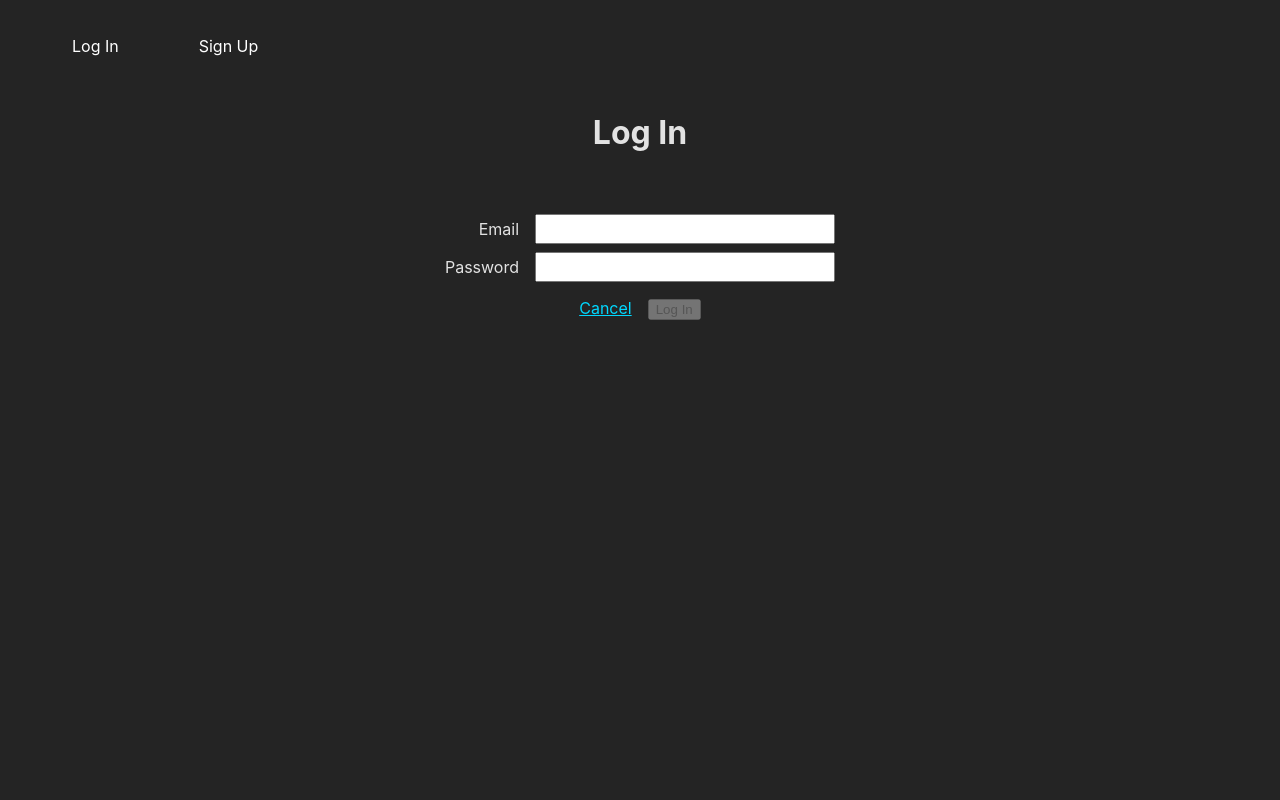
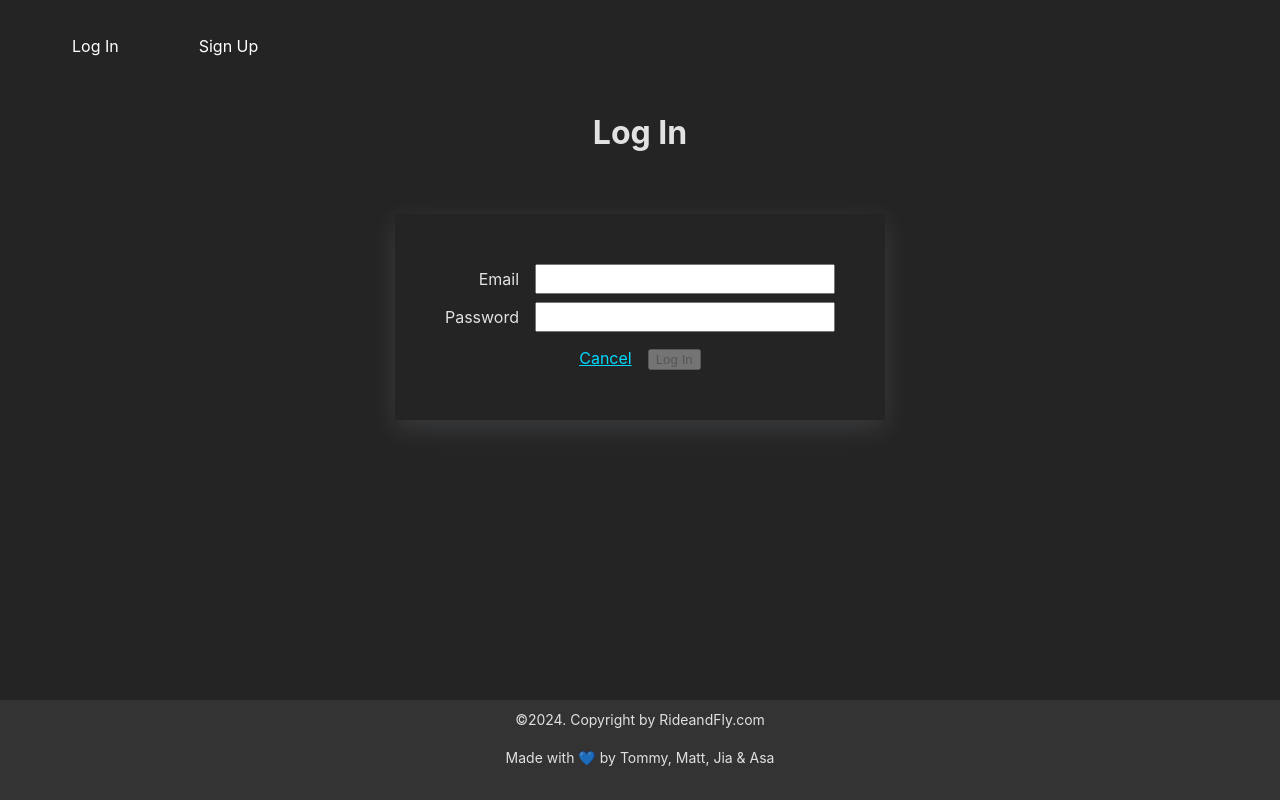
Before and after one commit to muckele/ride-and-fly-front-end, a React (Vite) app: page /auth/login in a window 1280 px wide. Built offline with nearby package versions, Linux system fonts and the light colour scheme; no server answers.

Commit message:
add footer and form css

```diff
--- a/index.html
+++ b/index.html
@@ -2,9 +2,15 @@
 <html lang="en">
   <head>
     <meta charset="UTF-8" />
-    <link rel="icon" type="image/svg+xml" href="/vite.svg" />
     <meta name="viewport" content="width=device-width, initial-scale=1.0" />
-    <title>🚀</title>
+    <link
+    id="favicon"
+    rel="icon"
+    href="./src/assets/icons/airplane.png"
+    type="image/png"
+    sizes="32x32"
+    >
+    <title>Ride & Fly ✈️</title>
   </head>
   <body>
     <div id="root"></div>
--- a/src/App.css
+++ b/src/App.css
@@ -20,6 +20,14 @@ body {
   -webkit-font-smoothing: antialiased;
   -moz-osx-font-smoothing: grayscale;
   -webkit-text-size-adjust: 100%;
+
+  min-height: 100vh;
+
+  display: flex;
+  flex-direction: column;
+  padding:  0;
+  height: 100vh;
+  width: 100%;
 }
 
 a,
@@ -31,3 +39,7 @@ nav > ul {
   margin: 0;
   padding: 16px 32px;
 }
+
+.app-container{
+  text-align: center;
+}
--- a/src/App.jsx
+++ b/src/App.jsx
@@ -16,6 +16,7 @@ import EditPost from './pages/EditPost/EditPost'
 // components
 import NavBar from './components/NavBar/NavBar'
 import ProtectedRoute from './components/ProtectedRoute/ProtectedRoute'
+import Footer from './components/Footer/footer'
 
 // services
 import * as authService from './services/authService'
@@ -66,7 +67,7 @@ function App() {
 }
 
   return (
-    <>
+    <div className='app-container'>
       <NavBar user={user} handleLogout={handleLogout} />
       <Routes>
         <Route path="/" element={<Landing user={user} />} />
@@ -127,7 +128,8 @@ function App() {
           }
         />
       </Routes>
-    </>
+      <Footer />
+    </div>
   )
 }
 
--- /dev/null
+++ b/src/components/Footer/footer.css
@@ -0,0 +1,22 @@
+p{
+  margin-top: -10px;
+  padding: -10px;
+}
+
+
+.footer-container {
+  margin-top: 20px;
+  background-color: #333333;
+  color: rgba(255,255,255,0.85);
+  height: 50px;
+  display:flex;
+  flex-direction: column;
+  justify-content: center;
+  align-items: center;
+  font-size: 14px;
+  padding: 25px 0;
+  position: fixed;
+  bottom: 0;
+  width: 100%;
+  height: 100px;
+}
--- /dev/null
+++ b/src/components/Footer/footer.jsx
@@ -0,0 +1,13 @@
+import './footer.css'
+
+const Footer = () => {
+  return (
+    <div className='footer-container'>
+     <p>©2024. Copyright by RideandFly.com</p> <br/>
+     <p>Made with 💙 by Tommy, Matt, Jia & Asa</p>
+
+    </div>
+  );
+}
+
+export default Footer;
--- a/src/components/NavBar/NavBar.css
+++ b/src/components/NavBar/NavBar.css
@@ -22,3 +22,8 @@ li > a:visited {
   text-decoration: none;
   color: white;
 }
+
+.logo {
+  height: 10%;
+  width: 10%;
+}
--- a/src/components/NavBar/NavBar.jsx
+++ b/src/components/NavBar/NavBar.jsx
@@ -1,12 +1,13 @@
 // npm modules
 import { NavLink } from 'react-router-dom'
 
-//css
+//  css
 import '../NavBar/NavBar.css'
 
 const NavBar = ({ user, handleLogout }) => {
   return (
-    <nav>
+    <nav className='nav-container'>
+
       {user ?
         <ul>
           <li>Welcome, {user.name}</li>
--- a/src/pages/NewPost/NewPost.css
+++ b/src/pages/NewPost/NewPost.css
@@ -0,0 +1,49 @@
+form {
+  box-shadow: rgba(149, 157, 165, 0.2) 0px 8px 24px;
+  padding: 50px;
+}
+
+.form-row {
+  display: flex;
+  align-items: center;
+  margin: 10px;
+}
+
+.newpost-container{
+  height: 100%;
+  display: flex;
+  padding: 28px 21px;
+  align-items: center;
+  flex-direction: column;
+
+}
+
+.newpost-container input, textarea, select{
+  width: 100%;
+  padding: 14px;
+  font-size: 14px;
+  resize: vertical;
+  border-radius: 5px;
+  margin: 7px 0px 14px 0px;
+  border: 3px solid rgb(138,222,255);
+  font-family:  sans-serif;
+}
+
+.newpost-container label {
+  font-weight: 600;
+  margin: 7px 30px 20px 0px;
+}
+
+.newpost-container button {
+  display: inline-block;
+  outline: 0;
+  border: 0;
+  cursor: pointer;
+  background-color: #4299e1;
+  border-radius: 4px;
+  padding: 8px 16px;
+  font-size: 16px;
+  font-weight: 700;
+  color: white;
+  line-height: 26px;
+}
--- a/src/pages/NewPost/NewPost.jsx
+++ b/src/pages/NewPost/NewPost.jsx
@@ -25,8 +25,9 @@ const NewPost = (props) => {
 
 
   return (
-  <main>
+  <main className="newpost-container">
     <form onSubmit={handleSubmit}>
+        <div className="form-row">
         <label htmlFor="date-input">Date:</label>
         <input
           required
@@ -36,8 +37,10 @@ const NewPost = (props) => {
           value={formData.date}
           onChange={handleChange}
         />
+        </div>
 
-      <label htmlFor="time-input">Time:</label>
+        <div className="form-row">
+        <label htmlFor="time-input">Time:</label>
         <input
           required
           type="Date"
@@ -46,6 +49,9 @@ const NewPost = (props) => {
           value={formData.time}
           onChange={handleChange}
         />
+        </div>
+
+        <div className="form-row">
         <label htmlFor="airport-input">Airport:</label>
         <select
           required
@@ -58,6 +64,9 @@ const NewPost = (props) => {
           <option value="JFK">JFK</option>
           <option value="LGA">LGA</option>
         </select>
+        </div>
+
+        <div className="form-row">
         <label htmlFor="terminal-input">Terminal:</label>
 				<input
           required
@@ -67,6 +76,9 @@ const NewPost = (props) => {
           value={formData.terminal}
           onChange={handleChange}
         />
+        </div>
+
+        <div className="form-row">
         <label htmlFor="dropOff-input">Dropoff:</label>
 				<input
           required
@@ -76,6 +88,9 @@ const NewPost = (props) => {
           value={formData.dropOff}
           onChange={handleChange}
         />
+        </div>
+
+        <div className="form-row">
         <label htmlFor="partySize-input">Party Size:</label>
 				<input
           required
@@ -85,10 +100,10 @@ const NewPost = (props) => {
           value={formData.partySize}
           onChange={handleChange}
         />
-
-
-
+        </div>
+        <div className="form-row">
         <button type="submit">SUBMIT</button>
+        </div>
       </form>
   </main>
   );
```
Also changed, not shown: src/assets/icons/airplane.png (added), src/assets/icons/github.png (added).
